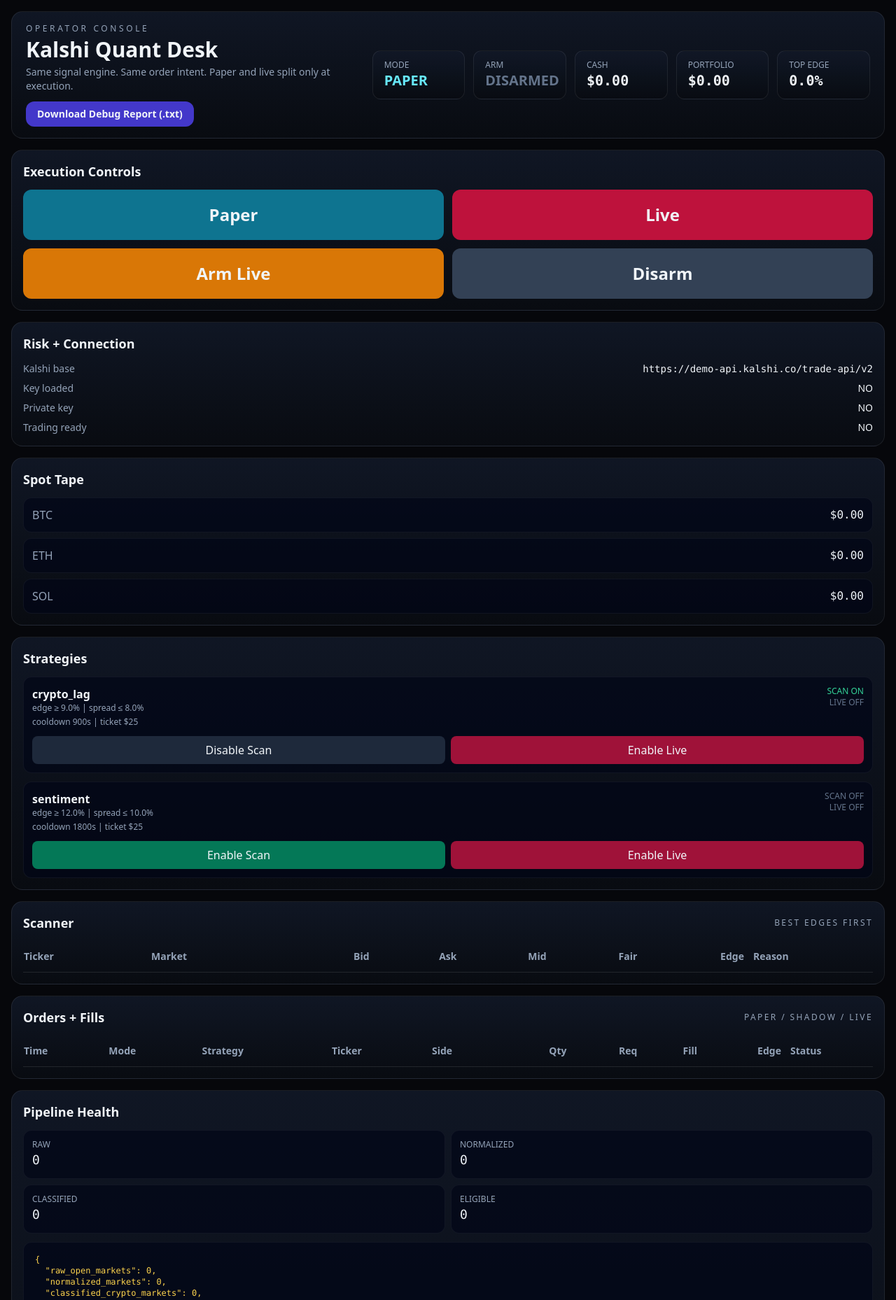
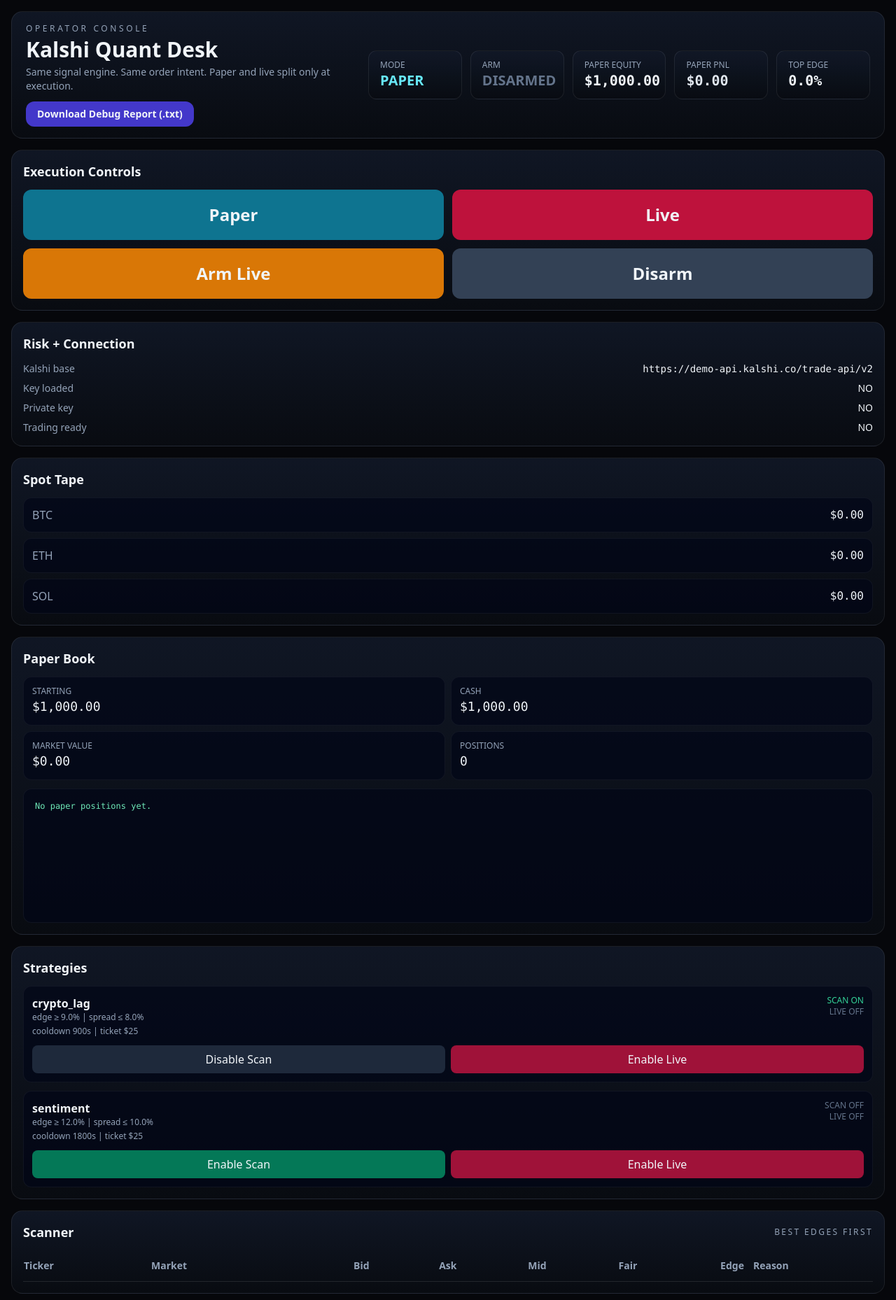
Before and after one commit to MMuessen/polymarket-bot, a FastAPI app: page / in a window 1280 px wide. Shown: the top 1858 px of the page at 70% size. Run offline with FastAPI, Linux system fonts and the light colour scheme; data that the repository does not hold is empty; some libraries are stand-ins or nearby versions.

Commit message:
Add paper book equity and PnL tracking

```diff
--- a/app/main.py
+++ b/app/main.py
@@ -299,7 +299,8 @@ class TradingBot:
         self.paper_mode = os.getenv("PAPER_MODE", "true").lower() == "true"
         self.live_armed = os.getenv("ARM_LIVE_TRADING", "false").lower() == "true"
         self.poll_seconds = max(5, int(os.getenv("POLL_SECONDS", "15")))
-        self.max_markets = max(10, int(os.getenv("MAX_MARKETS", "200")))
+        self.full_scan_seconds = max(30, int(os.getenv("FULL_MARKET_SCAN_SECONDS", "300")))
+        self.max_markets = max(1000, int(os.getenv("MAX_MARKETS", "1000")))
         self.watch_terms = [t.strip().upper() for t in os.getenv(
             "WATCH_TERMS", "BTC,BITCOIN,ETH,ETHEREUM,SOL,SOLANA,CRYPTO"
         ).split(",") if t.strip()]
@@ -310,8 +311,12 @@ class TradingBot:
         self.normalized_market_count: int = 0
         self.classified_market_count: int = 0
         self.eligible_market_count: int = 0
+        self.watched_market_count: int = 0
         self.market_rejections: Counter = Counter()
         self.market_rejection_examples: Dict[str, List[str]] = {}
+        self.raw_market_samples: List[Dict[str, Any]] = []
+        self.watched_market_samples: List[Dict[str, Any]] = []
+        self.last_full_scan_at: Optional[datetime] = None
         self.spot_prices: Dict[str, float] = {"BTC": 0.0, "ETH": 0.0, "SOL": 0.0}
         self.health: Dict[str, Any] = {
             "last_market_refresh": None,
@@ -349,6 +354,7 @@ class TradingBot:
         self.cooldowns: Dict[str, datetime] = {}
         self.kalshi_balance: float = 0.0
         self.portfolio_value: float = 0.0
+        self.paper_starting_balance: float = float(os.getenv("PAPER_STARTING_BALANCE", "1000"))
         self.session: Optional[aiohttp.ClientSession] = None
         self.loop_task: Optional[asyncio.Task] = None
         self._lock = asyncio.Lock()
@@ -480,9 +486,30 @@ class TradingBot:
 
     async def refresh_markets(self) -> None:
         assert self.session is not None
-        data = await self.kalshi_client.get_json(self.session, f"/markets?status=open&limit={self.max_markets}")
-        raw_markets = data.get("markets", [])
+
+        need_full_scan = (
+            self.last_full_scan_at is None
+            or (datetime.now(timezone.utc) - self.last_full_scan_at).total_seconds() >= self.full_scan_seconds
+            or not self.market_snapshots
+        )
+
+        if not need_full_scan:
+            self.health["last_market_refresh"] = datetime.now(timezone.utc).isoformat()
+            return
+
+        raw_markets = await self._fetch_all_open_markets()
+        self.last_full_scan_at = datetime.now(timezone.utc)
         self.raw_market_count = len(raw_markets)
+        self.raw_market_samples = [
+            {
+                "ticker": str(m.get("ticker", "")),
+                "title": str(m.get("title") or m.get("question") or ""),
+                "subtitle": str(m.get("subtitle") or ""),
+                "category": str(m.get("category") or m.get("series_ticker") or ""),
+                "status": str(m.get("status") or ""),
+            }
+            for m in raw_markets[:20]
+        ]
 
         snapshots: Dict[str, MarketSnapshot] = {}
         rejections: Counter = Counter()
@@ -490,6 +517,7 @@ class TradingBot:
         normalized_count = 0
         classified_count = 0
         eligible_count = 0
+        watched_market_samples: List[Dict[str, Any]] = []
 
         for raw in raw_markets:
             normalized = self._normalize_market(raw)
@@ -500,8 +528,19 @@ class TradingBot:
             normalized_count += 1
 
             classified = self._classify_market(normalized)
+
             if classified.get("asset"):
                 classified_count += 1
+                if len(watched_market_samples) < 20:
+                    watched_market_samples.append({
+                        "ticker": classified.get("ticker"),
+                        "title": classified.get("title"),
+                        "asset": classified.get("asset"),
+                        "market_family": classified.get("market_family"),
+                        "status": classified.get("status"),
+                        "threshold": classified.get("threshold"),
+                        "direction": classified.get("direction"),
+                    })
 
             eligible, reason = self._evaluate_market_eligibility(classified)
             if not eligible:
@@ -521,8 +560,10 @@ class TradingBot:
         self.normalized_market_count = normalized_count
         self.classified_market_count = classified_count
         self.eligible_market_count = eligible_count
+        self.watched_market_count = classified_count
         self.market_rejections = rejections
         self.market_rejection_examples = examples
+        self.watched_market_samples = watched_market_samples
         self.health["last_market_refresh"] = datetime.now(timezone.utc).isoformat()
         self.health["market_pipeline"] = {
             "raw_open_markets": self.raw_market_count,
@@ -531,11 +572,38 @@ class TradingBot:
             "eligible_markets": self.eligible_market_count,
             "rejections": dict(self.market_rejections),
             "rejection_examples": self.market_rejection_examples,
+            "raw_market_samples": self.raw_market_samples,
+            "watched_market_samples": self.watched_market_samples,
+            "last_full_scan_at": self.last_full_scan_at.isoformat() if self.last_full_scan_at else None,
+            "full_scan_seconds": self.full_scan_seconds,
         }
         self.log(
             f"Market pipeline: raw={self.raw_market_count} normalized={self.normalized_market_count} "
             f"classified={self.classified_market_count} eligible={self.eligible_market_count}"
         )
+
+    async def _fetch_all_open_markets(self) -> List[Dict[str, Any]]:
+        assert self.session is not None
+        markets: List[Dict[str, Any]] = []
+        cursor: Optional[str] = None
+
+        while True:
+            path = f"/markets?status=open&limit={self.max_markets}"
+            if cursor:
+                path += f"&cursor={cursor}"
+            data = await self.kalshi_client.get_json(self.session, path)
+
+            batch = data.get("markets", []) or []
+            markets.extend(batch)
+
+            cursor = data.get("cursor") or data.get("next_cursor")
+            if not cursor or not batch:
+                break
+
+            if len(batch) < self.max_markets:
+                break
+
+        return markets
 
     async def refresh_balance(self) -> None:
         if not self.kalshi_client.trading_enabled or self.session is None:
@@ -606,6 +674,20 @@ class TradingBot:
             normalized.get("category", ""),
         ])
         asset = self._detect_symbol(text)
+
+        if not asset:
+            upper = text.upper()
+            for term in self.watch_terms:
+                if term in upper:
+                    if "BTC" in term or "BITCOIN" in term:
+                        asset = "BTC"
+                        break
+                    if "ETH" in term or "ETHEREUM" in term:
+                        asset = "ETH"
+                        break
+                    if "SOL" in term or "SOLANA" in term:
+                        asset = "SOL"
+                        break
         threshold, direction = self._parse_threshold(
             f"{normalized.get('title', '')} {normalized.get('subtitle', '')}"
         )
@@ -630,8 +712,9 @@ class TradingBot:
         return classified
 
     def _evaluate_market_eligibility(self, classified: Dict[str, Any]) -> tuple[bool, str]:
-        if classified.get("status", "").lower() != "open":
-            return False, "not_open"
+        status = str(classified.get("status", "")).lower()
+        if status and status not in {"open", "active", "initialized"}:
+            return False, f"status_{status}"
         if not classified.get("asset"):
             return False, "not_crypto_asset"
         if classified.get("market_family") != "price_threshold":
@@ -881,6 +964,76 @@ class TradingBot:
             for row in rows
         ]
 
+    def _mark_price_for_side(self, row: Trade) -> float:
+        snapshot = self.market_snapshots.get(row.ticker)
+        if snapshot:
+            if row.side == "yes":
+                candidates = [snapshot.yes_bid, snapshot.mid, snapshot.yes_ask]
+            else:
+                candidates = [snapshot.no_bid, None, snapshot.no_ask]
+                if snapshot.mid is not None:
+                    candidates[1] = round(max(0.0, min(1.0, 1.0 - snapshot.mid)), 4)
+            for val in candidates:
+                if val is not None:
+                    return float(val)
+        return float(row.fill_price if row.fill_price is not None else row.requested_price)
+
+    def paper_metrics(self) -> Dict[str, Any]:
+        with SessionLocal() as db:
+            rows = (
+                db.query(Trade)
+                .filter(Trade.mode.in_(["paper", "shadow"]))
+                .filter(Trade.status.in_(["filled", "submitted", "pending"]))
+                .all()
+            )
+
+        positions = []
+        total_cost = 0.0
+        total_mark_value = 0.0
+
+        for row in rows:
+            fill = float(row.fill_price if row.fill_price is not None else row.requested_price)
+            qty = float(row.contracts)
+            cost = qty * fill
+            mark = self._mark_price_for_side(row)
+            mark_value = qty * mark
+            pnl = mark_value - cost
+
+            total_cost += cost
+            total_mark_value += mark_value
+
+            positions.append({
+                "ticker": row.ticker,
+                "title": row.title,
+                "mode": row.mode,
+                "side": row.side,
+                "contracts": qty,
+                "avg_cost": round(fill, 4),
+                "mark_price": round(mark, 4),
+                "cost_basis": round(cost, 2),
+                "mark_value": round(mark_value, 2),
+                "unrealized_pnl": round(pnl, 2),
+                "status": row.status,
+            })
+
+        paper_cash = round(self.paper_starting_balance - total_cost, 2)
+        paper_market_value = round(total_mark_value, 2)
+        paper_equity = round(paper_cash + paper_market_value, 2)
+        paper_unrealized = round(paper_equity - self.paper_starting_balance, 2)
+
+        positions.sort(key=lambda x: abs(x["unrealized_pnl"]), reverse=True)
+
+        return {
+            "starting_balance": round(self.paper_starting_balance, 2),
+            "cash": paper_cash,
+            "market_value": paper_market_value,
+            "equity": paper_equity,
+            "unrealized_pnl": paper_unrealized,
+            "net_status": "green" if paper_unrealized > 0 else ("red" if paper_unrealized < 0 else "flat"),
+            "position_count": len(positions),
+            "positions": positions[:30],
+        }
+
     def dashboard_status(self) -> Dict[str, Any]:
         markets = sorted(
             [m.to_dict() for m in self.market_snapshots.values()],
@@ -909,12 +1062,17 @@ class TradingBot:
                 "eligible_markets": self.eligible_market_count,
                 "rejections": dict(self.market_rejections),
                 "rejection_examples": self.market_rejection_examples,
+                "raw_market_samples": self.raw_market_samples,
+                "watched_market_samples": self.watched_market_samples,
+                "last_full_scan_at": self.last_full_scan_at.isoformat() if self.last_full_scan_at else None,
+                "full_scan_seconds": self.full_scan_seconds,
             },
             "spots": self.spot_prices,
             "balances": {
                 "kalshi_balance": self.kalshi_balance,
                 "portfolio_value": self.portfolio_value,
             },
+            "paper": self.paper_metrics(),
             "strategies": {name: state.to_dict() for name, state in self.strategy_states.items()},
             "markets": markets,
             "recent_trades": self.recent_trades(40),
@@ -954,6 +1112,7 @@ class TradingBot:
             "health": status["health"],
             "pipeline": status["pipeline"],
             "balances": status["balances"],
+            "paper": status["paper"],
             "spots": status["spots"],
             "strategies": status["strategies"],
             "top_markets": status["markets"][:20],
--- a/app/templates/index.html
+++ b/app/templates/index.html
@@ -95,12 +95,12 @@
             <div id="armBadge" class="text-xl font-semibold">-</div>
           </div>
           <div class="glass rounded-xl px-4 py-3">
-            <div class="text-xs text-slate-400 uppercase">Cash</div>
-            <div id="cashCard" class="text-xl font-semibold mono">$0.00</div>
+            <div class="text-xs text-slate-400 uppercase">Paper Equity</div>
+            <div id="paperEquityCard" class="text-xl font-semibold mono">$0.00</div>
           </div>
           <div class="glass rounded-xl px-4 py-3">
-            <div class="text-xs text-slate-400 uppercase">Portfolio</div>
-            <div id="portfolioCard" class="text-xl font-semibold mono">$0.00</div>
+            <div class="text-xs text-slate-400 uppercase">Paper PnL</div>
+            <div id="paperPnlCard" class="text-xl font-semibold mono">$0.00</div>
           </div>
           <div class="glass rounded-xl px-4 py-3">
             <div class="text-xs text-slate-400 uppercase">Top Edge</div>
@@ -168,6 +168,17 @@
             <div class="rounded-xl bg-slate-950/70 border border-white/5 p-3 flex justify-between"><span class="muted">ETH</span><span id="spotETH" class="mono">$0</span></div>
             <div class="rounded-xl bg-slate-950/70 border border-white/5 p-3 flex justify-between"><span class="muted">SOL</span><span id="spotSOL" class="mono">$0</span></div>
           </div>
+        </div>
+
+        <div class="glass rounded-2xl p-4">
+          <div class="text-lg font-semibold mb-3">Paper Book</div>
+          <div class="grid grid-cols-2 gap-2 mb-3 text-sm">
+            <div class="rounded-xl bg-slate-950/70 border border-white/5 p-3"><div class="text-slate-400 text-xs uppercase">Starting</div><div id="paperStart" class="mono text-lg">$0.00</div></div>
+            <div class="rounded-xl bg-slate-950/70 border border-white/5 p-3"><div class="text-slate-400 text-xs uppercase">Cash</div><div id="paperCash" class="mono text-lg">$0.00</div></div>
+            <div class="rounded-xl bg-slate-950/70 border border-white/5 p-3"><div class="text-slate-400 text-xs uppercase">Market Value</div><div id="paperMarketValue" class="mono text-lg">$0.00</div></div>
+            <div class="rounded-xl bg-slate-950/70 border border-white/5 p-3"><div class="text-slate-400 text-xs uppercase">Positions</div><div id="paperPositions" class="mono text-lg">0</div></div>
+          </div>
+          <pre id="paperBox" class="bg-slate-950/70 border border-white/5 rounded-xl p-4 overflow-auto text-xs text-emerald-300 mono h-48"></pre>
         </div>
 
         <div class="glass rounded-2xl p-4">
@@ -383,13 +394,25 @@
       document.getElementById("armBadge").textContent = data.live_armed ? "ARMED" : "DISARMED";
       document.getElementById("armBadge").className = data.live_armed ? "text-xl font-semibold warn" : "text-xl font-semibold text-slate-500";
 
-      document.getElementById("cashCard").textContent = money(data.balances.kalshi_balance);
-      document.getElementById("portfolioCard").textContent = money(data.balances.portfolio_value);
+      document.getElementById("paperEquityCard").textContent = money(data.paper?.equity ?? 0);
+      document.getElementById("paperPnlCard").textContent = money(data.paper?.unrealized_pnl ?? 0);
+      document.getElementById("paperPnlCard").className =
+        "text-xl font-semibold mono " + ((data.paper?.unrealized_pnl ?? 0) > 0 ? "good" : ((data.paper?.unrealized_pnl ?? 0) < 0 ? "bad" : "text-slate-200"));
       document.getElementById("edgeCard").textContent = pct(data.top_edge);
 
       document.getElementById("spotBTC").textContent = money(data.spots.BTC);
       document.getElementById("spotETH").textContent = money(data.spots.ETH);
       document.getElementById("spotSOL").textContent = money(data.spots.SOL);
+
+      document.getElementById("paperStart").textContent = money(data.paper?.starting_balance ?? 0);
+      document.getElementById("paperCash").textContent = money(data.paper?.cash ?? 0);
+      document.getElementById("paperMarketValue").textContent = money(data.paper?.market_value ?? 0);
+      document.getElementById("paperPositions").textContent = String(data.paper?.position_count ?? 0);
+
+      const paperPositions = (data.paper?.positions || []).map(p =>
+        `${p.ticker} ${String(p.side).toUpperCase()} x${Number(p.contracts).toFixed(0)} | cost ${p.avg_cost.toFixed(4)} | mark ${p.mark_price.toFixed(4)} | pnl ${money(p.unrealized_pnl)}`
+      ).join("\n");
+      document.getElementById("paperBox").textContent = paperPositions || "No paper positions yet.";
 
       document.getElementById("kalshiBase").textContent = data.credentials.kalshi_base_url;
       document.getElementById("keyLoaded").textContent = yesNo(data.credentials.kalshi_key_loaded);
```
